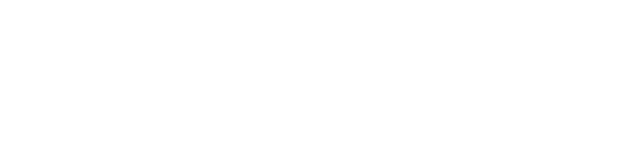
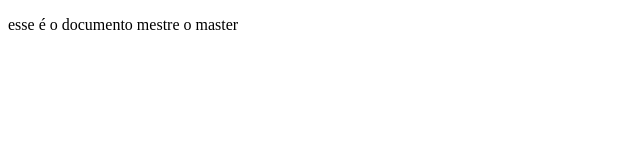
Before and after one commit to ericrodrigues01/teste-de-branch-, a plain HTML site: page index.html in a window 1280 px wide. Shown: the whole page, without its empty margins (0-640 px from the left). Drawn offline with Linux system fonts and the light colour scheme.

Commit message:
Update index.html

```diff
--- a/index.html
+++ b/index.html
@@ -7,6 +7,6 @@
     <title>site teste branch</title>
 </head>
 <body>
-
+    <p>esse é o documento mestre o master </p>
 </body>
 </html>
```
